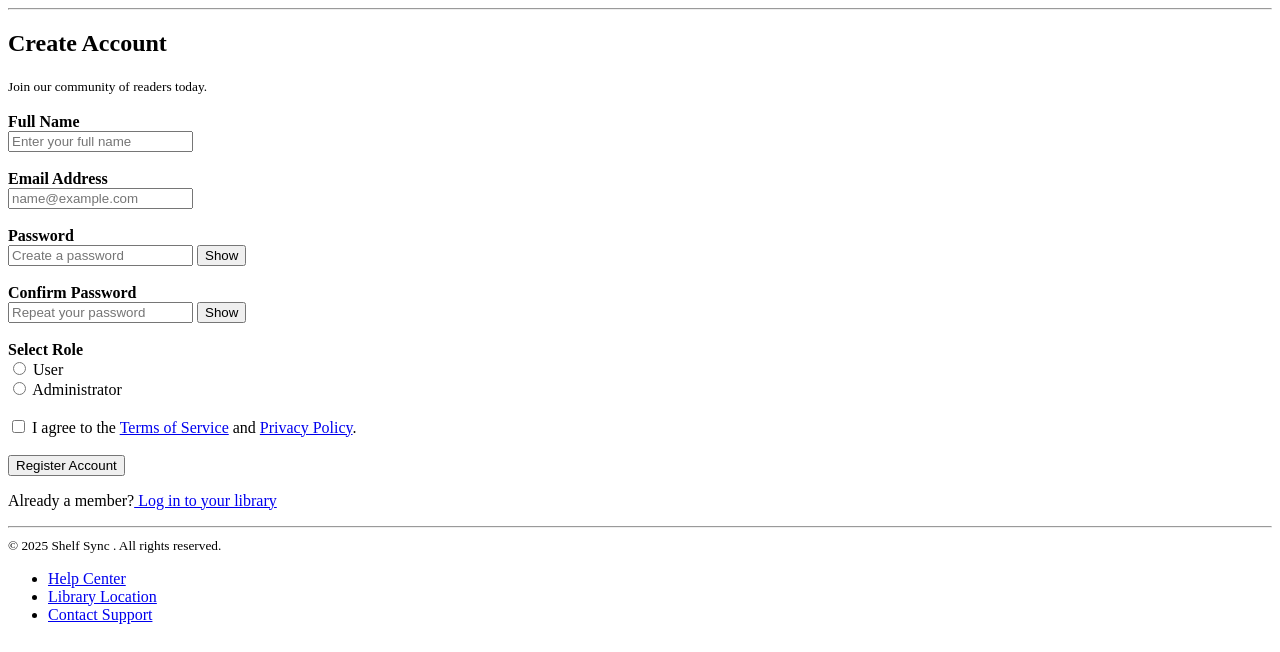
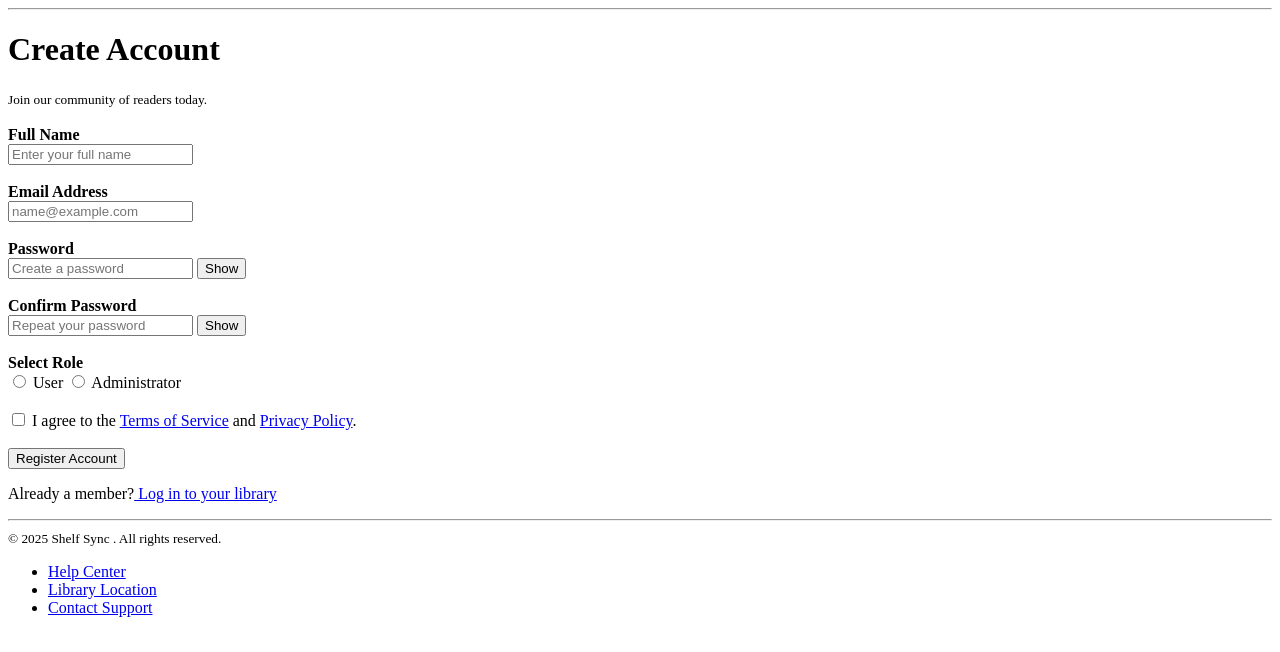
Before and after one commit to seifmthabet/ShelfSync, a Django app: template templates/Sign_up_page.html in a window 1280 px wide. Shown: the part 148-800 px from the top of the page. Run offline with Django 5.2, Linux system fonts and the light colour scheme; the template is opened without the code that fills it, so the values that code supplies are empty.

Commit message:
Edit Classes in Sign up Page

```diff
--- a/templates/Sign_up_page.html
+++ b/templates/Sign_up_page.html
@@ -1,20 +1,22 @@
-<!Doctype html>
+<!DOCTYPE html>
 <html>
 
 <head>
     <title>Sign Up</title>
     <meta name="author" content="Abdullah Basyouni">
+
 </head>
 
 <body>
-    <div class="Content">
-        <header class="Header_Sign_Up">
-            <div id="rightContent_H">
-                <img src="" alt="Logo" width="32px" height="32px" id="Logo">
-                <h2 id="web_name">Shelf Sync</h2>
+    <div class="Content"> <!--Content -->
+
+        <header class="Header_Sign_Up"> <!--Header -->
+            <div class="rightContent_H">
+                <img src="" alt="Logo" width="32px" height="32px">
+                <h2>Shelf Sync</h2>
             </div>
-            <div id="leftContent_H">
-                <p id="Question_H">Already have an account?</p>
+            <div class="leftContent_H">
+                <p>Already have an account?</p>
                 <a href="login.html">
                     <button type="button">Login</button>
                 </a>
@@ -23,81 +25,67 @@
         <hr>
 
 
-        <main class="Main_Sign">
-            <section class="Background_Border">
-                <div id="margin_form">
-                    <div id="container_Sign_H">
-                        <h1 id="Form_title">Create Account</h1>
-                        <small id="Small_Write">Join our community of readers today.</small>
-                    </div>
+        <main class="Main_Sign"> <!--Main -->
+            <div class="container_Sign_H">
+                <h1>Create Account</h1>
+                <small>Join our community of readers today.</small>
             </div>
             <br>
-                <div id="Form_SignMargin">
-                    <div id="Form_SignUp">
+            <div class="Form_SignUp"><!--Form -->
                 <form action="">
-                            <div id="FullN">
+                    <div class="Form_Item">
                         <label for="Full_Name"><b>Full Name</b></label><br>
-                                <input type="text" name="fullN" id="Full_Name" placeholder="Enter your full name"
-                                    required>
+                        <input type="text" name="fullN" id="Full_Name" placeholder="Enter your full name" required>
                     </div>
                     <br>
-                            <div id="Email_sign">
+                    <div class="Form_Item">
                         <label for="Email_S"><b>Email Address</b></label><br>
-                                <input type="email" name="EmailAdd" id="Email_S" placeholder="name@example.com"
-                                    required>
+                        <input type="email" name="EmailAdd" id="Email_S" placeholder="name@example.com" required>
                     </div>
                     <br>
-                            <div id="Password_sign">
+                    <div class="Form_Item">
                         <label for="password_S"><b>Password</b></label><br>
-                                <input type="password" name="Pass" id="Password_S" placeholder="Create a password"
-                                    required>
+                        <input type="password" name="Pass" id="Password_S" placeholder="Create a password" required>
                         <button type="button">Show</button>
                     </div>
                     <br>
-                            <div id="ConfirmPassword_sign">
+                    <div class="Form_Item">
                         <label for="ConfirmPassword"><b>Confirm Password</b></label><br>
                         <input type="password" name="comfirmpass" id="ConfirmPassword"
                             placeholder="Repeat your password" required>
                         <button type="button">Show</button>
                     </div>
                     <br>
-                            <div id="SelectRole">
-                                <label id="RoleLabel"><b>Select Role</b></label>
-                                <div id="User">
-                                    <input type="radio" name="role" id="UserRole" value="user">
-                                    <label for="UserRole">User</label>
-                                </div>
-                                <div id="Administrator">
-                                    <input type="radio" name="role" id="AdministratorRole" value="Admin">
-                                    <label for="AdministratorRole">Administrator</label>
+                    <div class="Form_Item">
+                        <label><b>Select Role</b></label>
+                        <div class="role-options">
+                            <label><input type="radio" name="role" value="user"> User</label>
+                            <label><input type="radio" name="role" value="admin"> Administrator</label>
                         </div>
                     </div>
                     <br>
-                            <div id="Terms">
-                                <input type="checkbox" name="Agree" value="true">
-                                <span>I agree to the <a href="Terms.html">Terms of Service</a> and <a
-                                        href="Policy.html">Privacy Policy</a>.</span>
+                    <div class="terms">
+                        <input type="checkbox" name="Agree" value="true" required>
+                        <span>I agree to the <a href="Terms.html">Terms of Service</a> and <a href="Policy.html">Privacy
+                                Policy</a>.</span>
                     </div>
                     <br>
-                            <div id="Register">
+                    <div class="register">
                         <button type="submit">Register Account</button>
                     </div>
-                            <div id="Question_Form">
+                    <div class="login_Sign">
                         <p>Already a member?<a href="login.html"> Log in to your library</a></p>
                     </div>
-
                 </form>
             </div>
-                </div>
-            </section>
         </main>
         <hr>
 
 
 
-        <footer class="footer_sign">
-            <small id="copyRight_F">&copy; 2025 Shelf Sync . All rights reserved. </small>
-            <div id="Links_F">
+        <footer class="footer_sign"><!--Footer -->
+            <small>&copy; 2025 Shelf Sync . All rights reserved. </small>
+            <div class="Links_F">
                 <ul>
                     <li><a href="help_Center.html" target="_blank">Help Center</a></li>
                     <li><a href="https://www.google.com/maps/place/%D8%AC%D8%A7%D9%85%D8%B9%D8%A9+%D8%A7%D9%84%D9%82%D8%A7%D9%87%D8%B1%D9%87%E2%80%AD/@30.0239249,31.2100855,1742m/data=!3m1!1e3!4m6!3m5!1s0x145846dbabc27ebd:0xa8c3715257b6f3cb!8m2!3d30.0273652!4d31.2088085!16zL20vMDJ3NmJx?entry=ttu&g_ep=EgoyMDI2MDMwOS4wIKXMDSoASAFQAw%3D%3D"
```
Lines whose indentation alone changed are shown as unchanged.
